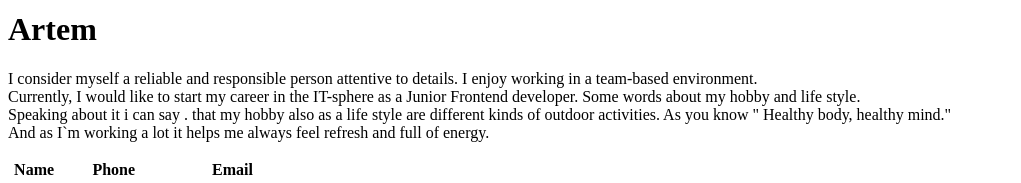
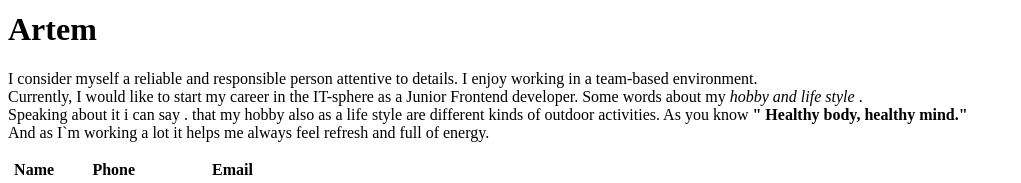
Before and after one commit to IT-Cluster-Academy-FWD/fwdo-2-intro-hml-alpha, a plain HTML site: page team/artem.html in a window 1280 px wide. Shown: the part 292-475 px from the top of the page, without its empty margins (0-1021 px from the left). Drawn offline with Linux system fonts and the light colour scheme.

Commit message:
added tags strong and i

```diff
--- a/team/artem.html
+++ b/team/artem.html
@@ -33,8 +33,8 @@
 
     <p > I consider myself a reliable and responsible person attentive to details.
       I enjoy working in a team-based environment. <br> Currently, I would like to start my career in the IT-sphere as a Junior Frontend developer.
-      Some words about my hobby and life style.<br> Speaking about it i can say . that  my hobby also as a life style are different kinds of outdoor activities. As you know "
-      Healthy body, healthy mind."<br> And as I`m working a lot it helps me always feel refresh and full of energy.</p>
+      Some words about my <i> hobby and life style</i> .<br> Speaking about it i can say . that  my hobby also as a life style are different kinds of outdoor activities. As you know <strong>"
+      Healthy body, healthy mind." </strong><br> And as I`m working a lot it helps me always feel refresh and full of energy.</p>
 
       <table>
       <thead>
```
